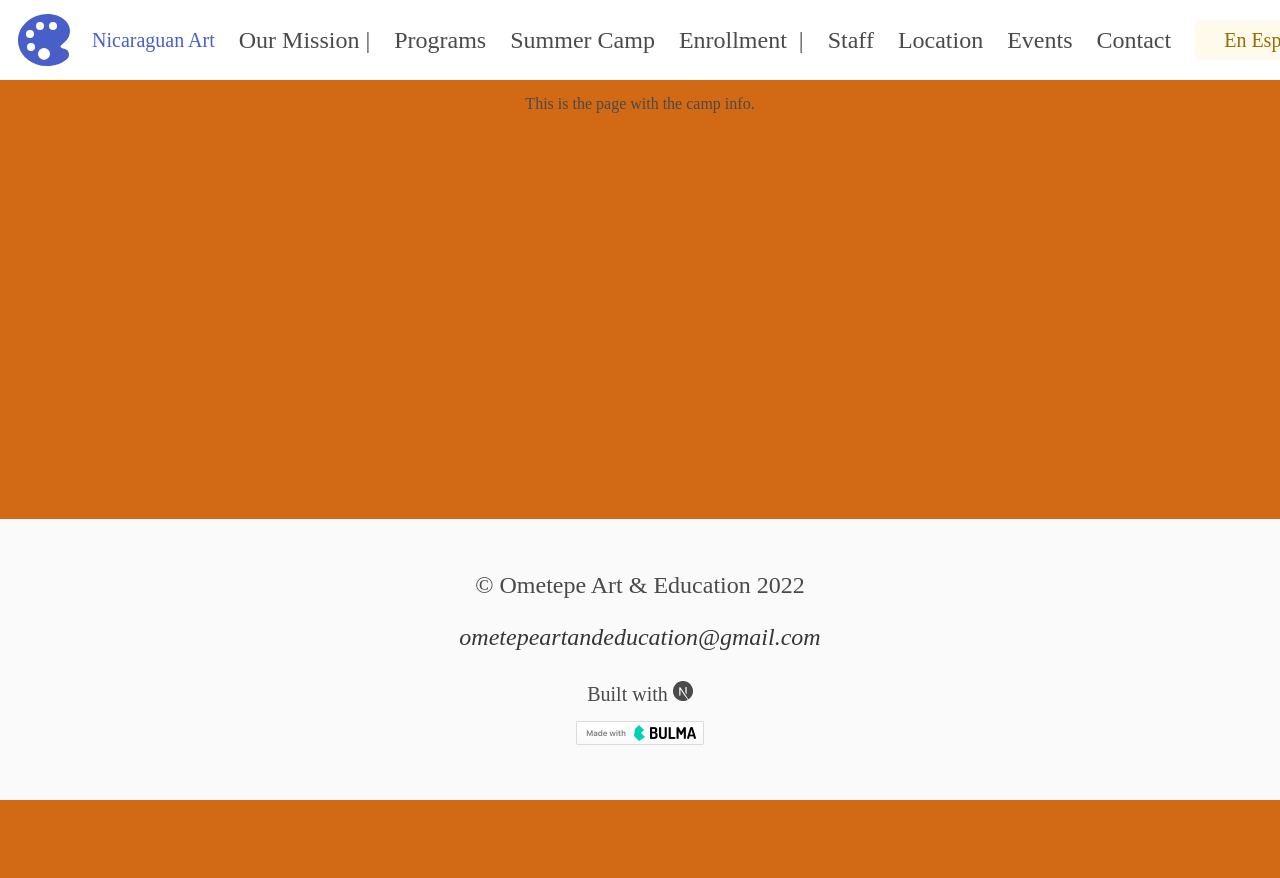
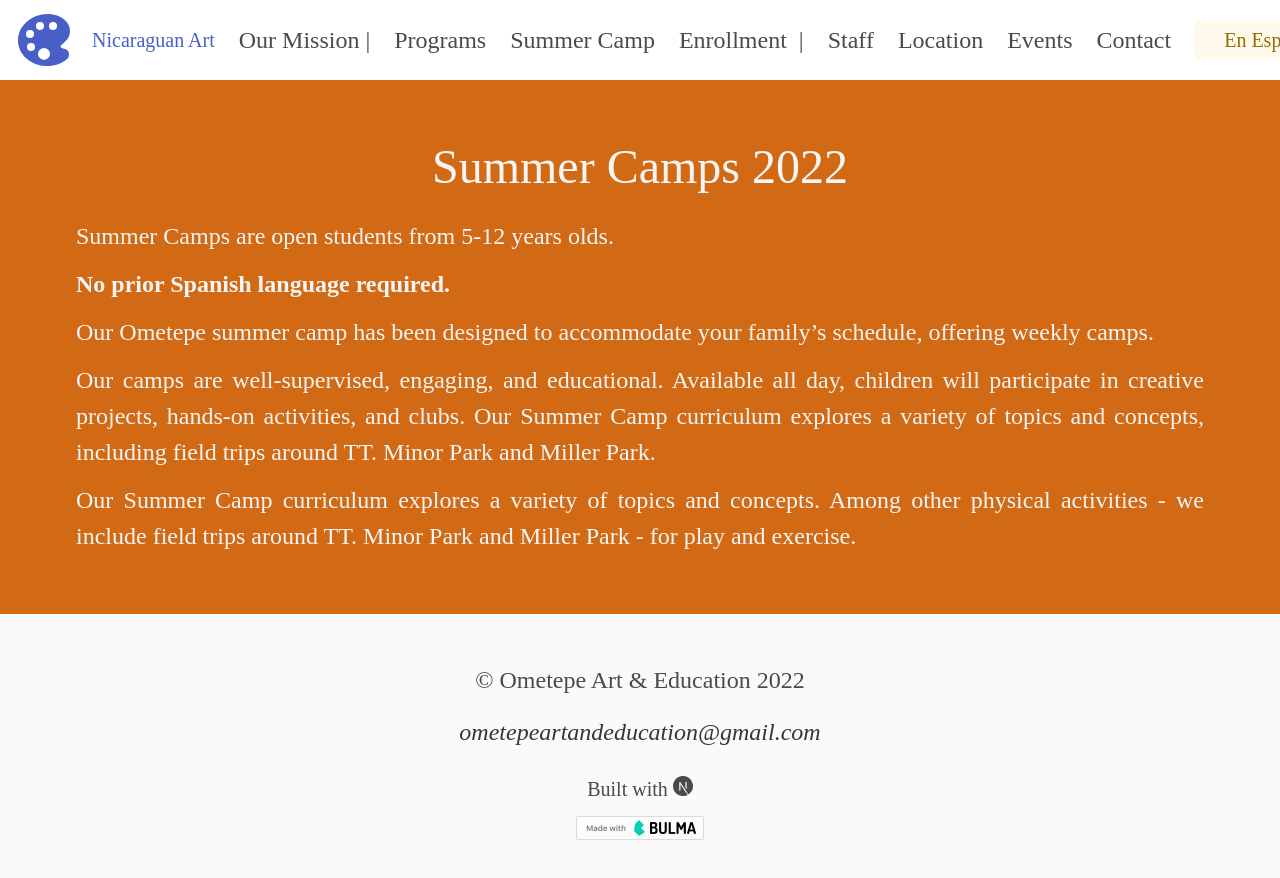
Before and after one commit to papadavis47/ometepe-art-and-education, a Next.js app: page /info/summer-camp in a window 1280 px wide. Shown: the top 878 px of the page. Before the commit the page ends 800 px from the top, so only its background shows below. Built offline with nearby package versions, Linux system fonts and the light colour scheme; a web font is replaced by a local one.

Commit message:
Setup SummerCamp page

```diff
--- a/pages/info/summer-camp.js
+++ b/pages/info/summer-camp.js
@@ -1,7 +1,34 @@
 import React from "react";
 
 const Camp = () => {
-  return <div>This is the page with the camp info.</div>;
+  return (
+    <div className='has-text-light has-text-weight-light'>
+      <h1 className='is-size-1 is-size-3-mobile  title mt-6 has-text-light has-text-weight-light has-text-centered'>
+        Summer Camps 2022
+      </h1>
+      <p className='is-size-6-mobile has-text-justified is-size-4-desktop'>
+        Summer Camps are open students from 5-12 years olds.{" "}
+      </p>
+      <p className='is-size-6-mobile has-text-justified is-size-4-desktop mt-3'>
+        <strong className='has-text-light'>No prior Spanish language required.</strong>
+      </p>
+      <p className='is-size-6-mobile has-text-justified is-size-4-desktop mt-3'>
+        Our Ometepe summer camp has been designed to accommodate your family’s schedule, offering
+        weekly camps.
+      </p>
+      <p className='is-size-6-mobile has-text-justified is-size-4-desktop mt-3'>
+        Our camps are well-supervised, engaging, and educational. Available all day, children will
+        participate in creative projects, hands-on activities, and clubs. Our Summer Camp curriculum
+        explores a variety of topics and concepts, including field trips around TT. Minor Park and
+        Miller Park.
+      </p>
+      <p className='is-size-6-mobile has-text-justified is-size-4-desktop mt-3'>
+        Our Summer Camp curriculum explores a variety of topics and concepts. Among other physical
+        activities - we include field trips around TT. Minor Park and Miller Park - for play and
+        exercise.
+      </p>
+    </div>
+  );
 };
 
 export default Camp;
--- a/src/components/NavBar.js
+++ b/src/components/NavBar.js
@@ -20,7 +20,7 @@ const NavBar = () => {
       <nav className='navbar' role='navigation' aria-label='main navigation'>
         <div className='navbar-brand has-text-weight-medium'>
           <Link href='/'>
-            <a className='navbar-item'>
+            <a className='navbar-item' onClick={closeBurgerMenu}>
               <IoColorPalette size={64} style={{ fontWeight: "bold" }} />
               <span className='is-size-5 pl-4'>
                 {spanish ? "Arte Nicaraguense" : "Nicaraguan Art"}
--- a/src/components/footer/Footer.js
+++ b/src/components/footer/Footer.js
@@ -4,7 +4,7 @@ import { SiNextdotjs } from "react-icons/si";
 
 const Footer = () => {
   return (
-    <footer className='footer has-text-centered is-white column is-narrow'>
+    <footer className='footer has-text-centered is-white column is-narrow mt-6'>
       <h2 className='is-size-4'>
         <span>&copy;</span> Ometepe Art & Education 2022
       </h2>
```
Also changed, not shown: 1 other file (tests, documents, lock files or other folders).
